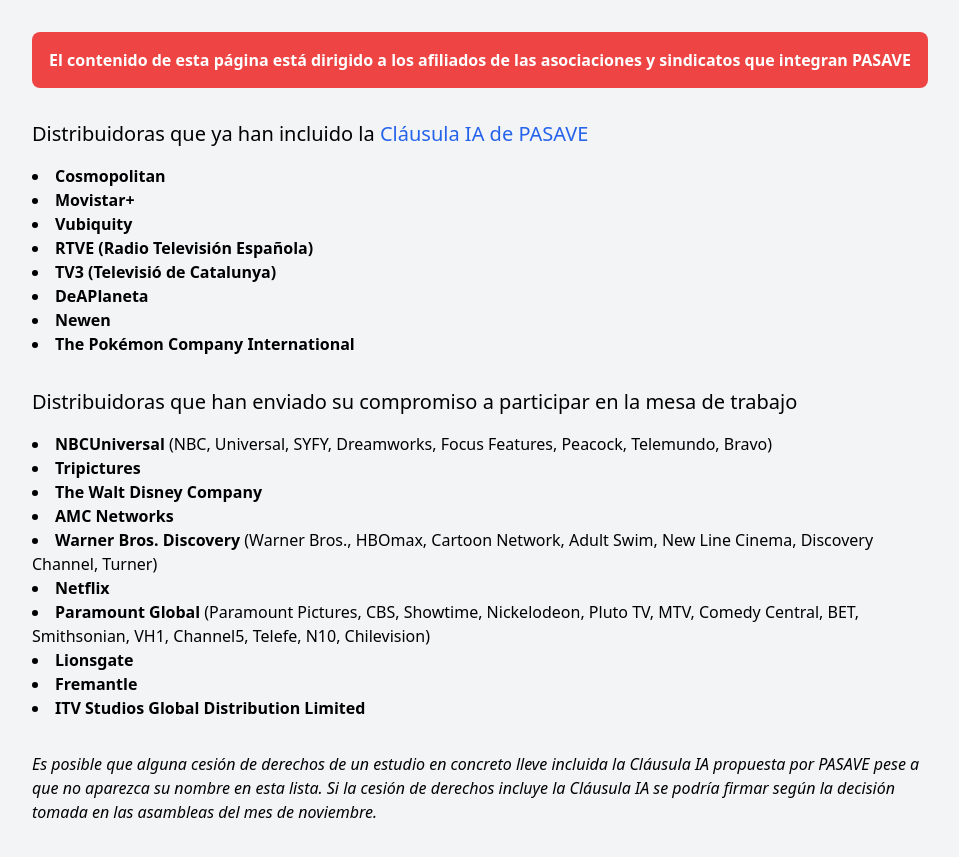
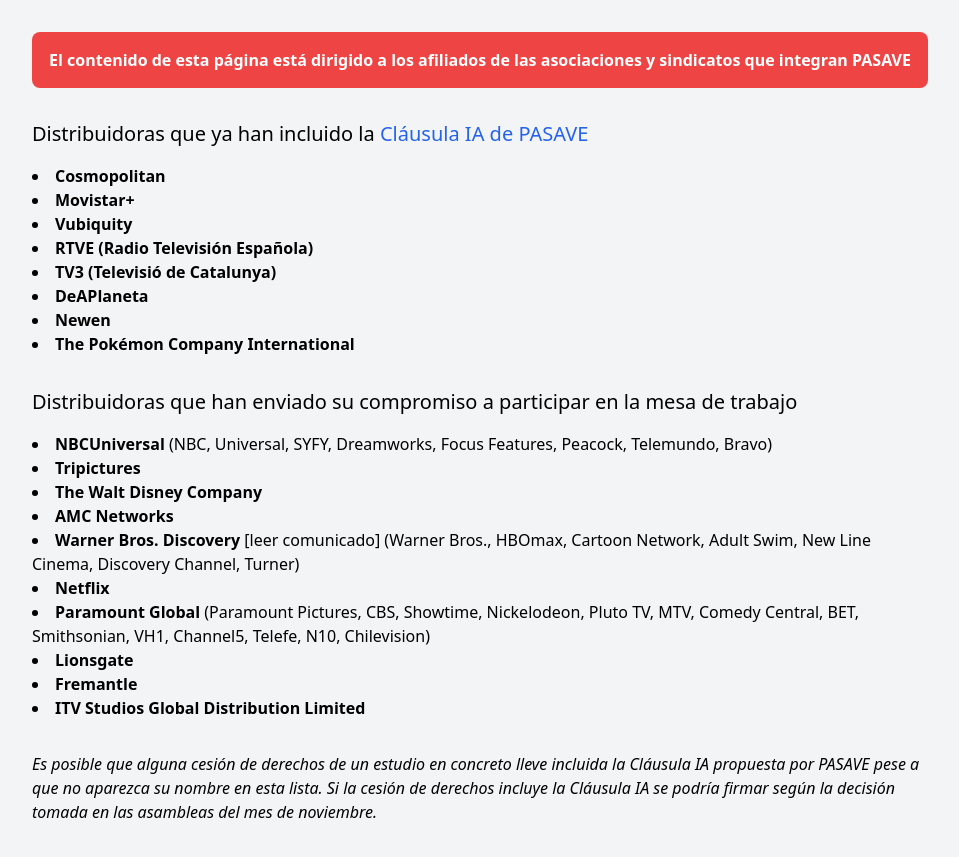
Before and after one commit to mutsuda/pasave.github.io, a Jekyll site: the page built from oklist.md, in a window 1280 px wide. Shown: the top 857 px of the page, without its empty margins (160-1119 px from the left). Built offline with Jekyll 4.4.1, drawn with Linux system fonts in a browser that asks for light colours.

Commit message:
added wb statement

```diff
--- a/oklist.md
+++ b/oklist.md
@@ -26,7 +26,7 @@
 	<li class="font-bold">Tripictures</li>
 	<li class="font-bold">The Walt Disney Company</li>
 	<li class="font-bold">AMC Networks</li>
-	<li><span class="font-bold">Warner Bros. Discovery</span> (Warner Bros., HBOmax, Cartoon Network, Adult Swim, New Line Cinema, Discovery Channel, Turner)</li>
+	<li><span class="font-bold">Warner Bros. Discovery</span> <a href="/assets/files/comunicados/wb.pdf">[leer comunicado]</a> (Warner Bros., HBOmax, Cartoon Network, Adult Swim, New Line Cinema, Discovery Channel, Turner)</li>
 	<li class="font-bold">Netflix</li>
 	<li><span class="font-bold">Paramount Global</span> (Paramount Pictures, CBS, Showtime, Nickelodeon, Pluto TV, MTV, Comedy Central, BET, Smithsonian, VH1, Channel5, Telefe, N10, Chilevision)</li>
 	<li class="font-bold">Lionsgate</li>
```
Also changed, not shown: 1 other file.
